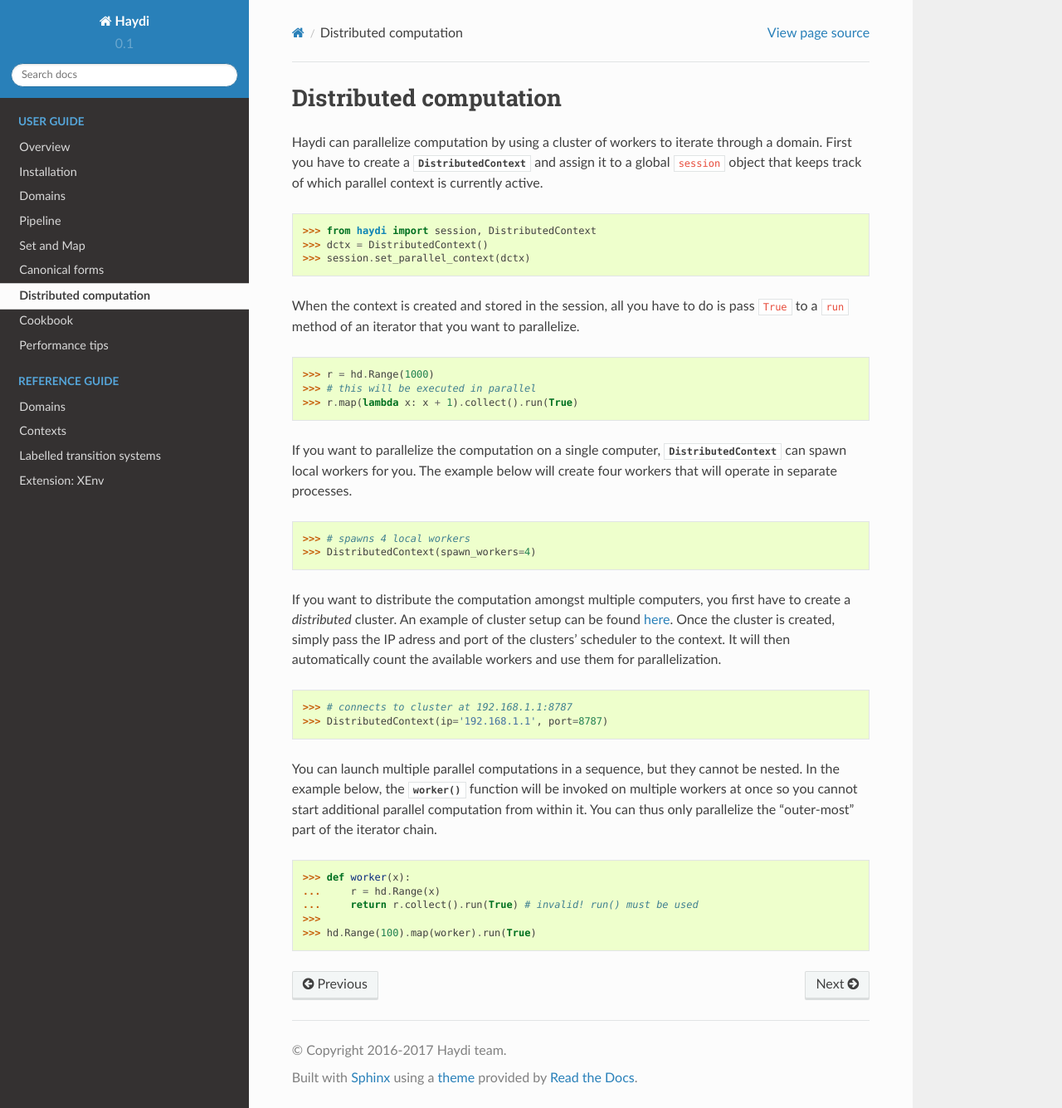
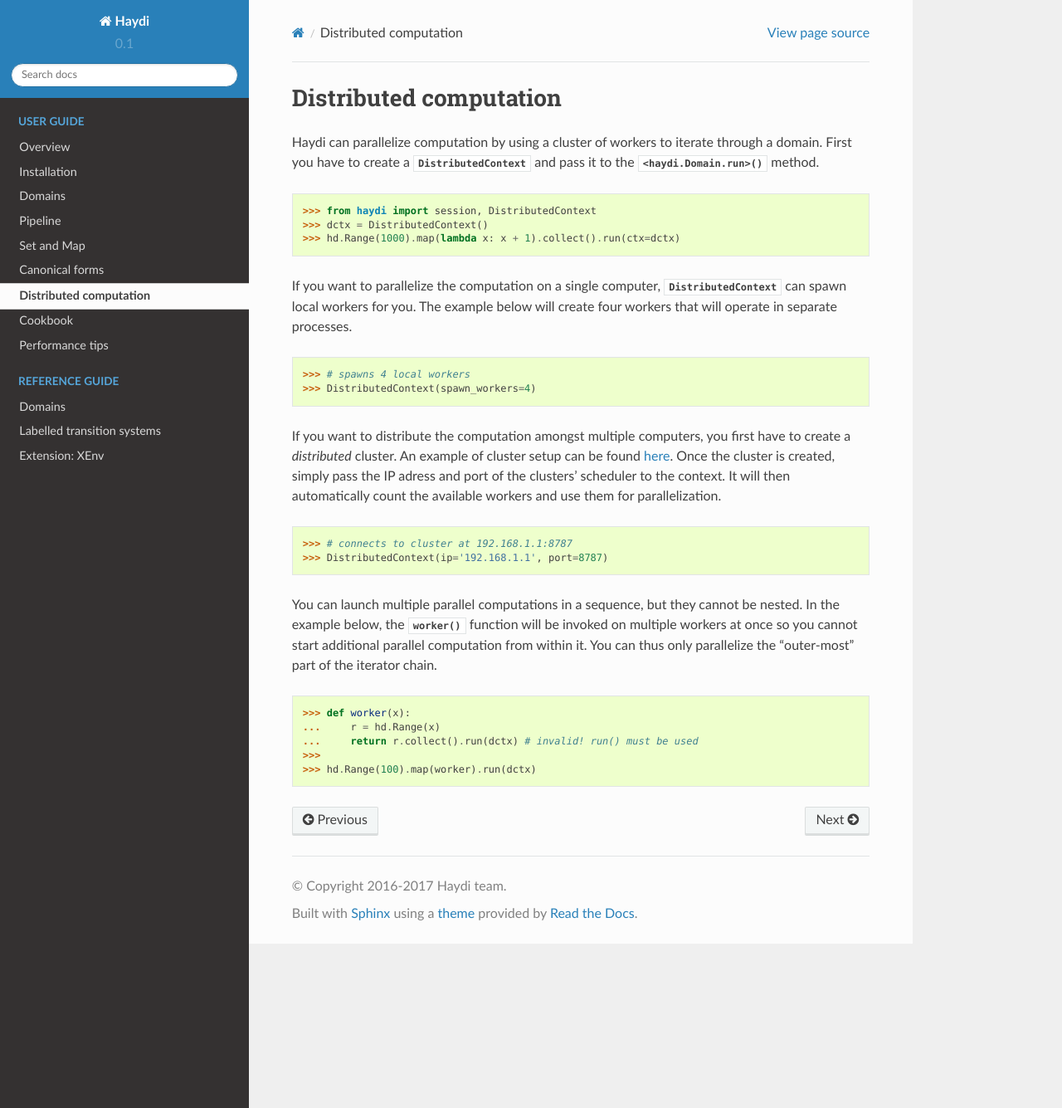
Before and after one commit to spirali/haydi, a Sphinx documentation site: the page built from docs/source/distributed.rst, in a window 1280 px wide and 1335 px high. Shown: the whole window at 83% size. Built offline with Sphinx 7.4.7 and the Read the Docs theme 2.0.0, drawn with Linux system fonts in a browser that asks for light colours.

Commit message:
ENH: remove session and add explicit context passing

```diff
--- a/docs/source/distributed.rst
+++ b/docs/source/distributed.rst
@@ -6,19 +6,11 @@
 
 Haydi can parallelize computation by using a cluster of workers to iterate
 through a domain. First you have to create a :class:`DistributedContext`
-and assign it to a global ``session`` object that keeps track of which
-parallel context is currently active.
+and pass it to the :func:`<haydi.Domain.run>` method.
 
 >>> from haydi import session, DistributedContext # doctest: +SKIP
 >>> dctx = DistributedContext() # doctest: +SKIP
->>> session.set_parallel_context(dctx) # doctest: +SKIP
-
-When the context is created and stored in the session, all you have to do is
-pass ``True`` to a ``run`` method of an iterator that you want to parallelize.
-
->>> r = hd.Range(1000) # doctest: +SKIP
->>> # this will be executed in parallel
->>> r.map(lambda x: x + 1).collect().run(True) # doctest: +SKIP
+>>> hd.Range(1000).map(lambda x: x + 1).collect().run(ctx=dctx)
 
 If you want to parallelize the computation on a single computer,
 :class:`DistributedContext` can spawn local workers for you.
@@ -38,6 +30,7 @@
 >>> # connects to cluster at 192.168.1.1:8787
 >>> DistributedContext(ip='192.168.1.1', port=8787) # doctest: +SKIP
 
+
 You can launch multiple parallel computations in a sequence, but they cannot be
 nested. In the example below, the :func:`worker` function will be invoked on
 multiple workers at once so you cannot start additional parallel computation
@@ -46,6 +39,6 @@
 
 >>> def worker(x):
 ...     r = hd.Range(x)
-...     return r.collect().run(True) # invalid! run() must be used
+...     return r.collect().run(dctx) # invalid! run() must be used
 >>>
->>> hd.Range(100).map(worker).run(True) # doctest: +SKIP
+>>> hd.Range(100).map(worker).run(dctx) # doctest: +SKIP
--- a/docs/source/index.rst
+++ b/docs/source/index.rst
@@ -26,6 +26,5 @@
    :caption: Reference guide
 
    api-domains
-   api-context
    api-lts
    api-ext-xenv
--- a/docs/source/overview.rst
+++ b/docs/source/overview.rst
@@ -50,9 +50,8 @@
 * We can run it transparently as **distributed application**::
 
     >>> from haydi import DistributedContext, session
-    >>> ctx = DistributedContext("hostname", 1234)  # Address of dask/distributed server
-    >>> session.set_parallel_context(ctx)
-    >>> op.run(parallel=True)
+    >>> dctx = DistributedContext("hostname", 1234)  # Address of dask/distributed server
+    >>> op.run(ctx=dctx)
 
 * Visualization::
 
--- a/docs/source/pipeline.rst
+++ b/docs/source/pipeline.rst
@@ -258,7 +258,7 @@
 Run
 ---
 
-The ``run(parallel=False, timeout=None, otf_trace=False)`` method invokes the
+The ``run(ctx=None, timeout=None, otf_trace=False)`` method invokes the
 pipeline. By default it creates a executes a sequential computation without any
 time limit. This can be changed by parameters.
 
@@ -274,7 +274,7 @@
 * Method: ``iterate``
 * Transformations: None
 * Action: ``collect``
-* Run: ``run(parallel=False)``
+* Run: ``run()``
 
 Therefore, we can call ``.run()`` directly on domain and obtain the same results
 as using ``.iterate().collect().run()``. It automatically creates a default
--- a/src/haydi/__init__.py
+++ b/src/haydi/__init__.py
@@ -20,9 +20,8 @@
 # Basic types
 from .base.boolean import Boolean  # noqa
 
-# Session
+# Context
 from .base.runtime.distributedcontext import DistributedContext  # noqa
-from .base.haydisession import session  # noqa
 
 # Canonical forms
 from .base.cnf import canonize, expand, is_isomorphic, compare, sort  # noqa
```
Also changed, not shown: docs/source/api-context.rst (deleted, +0 -14 lines), 5 other files.
